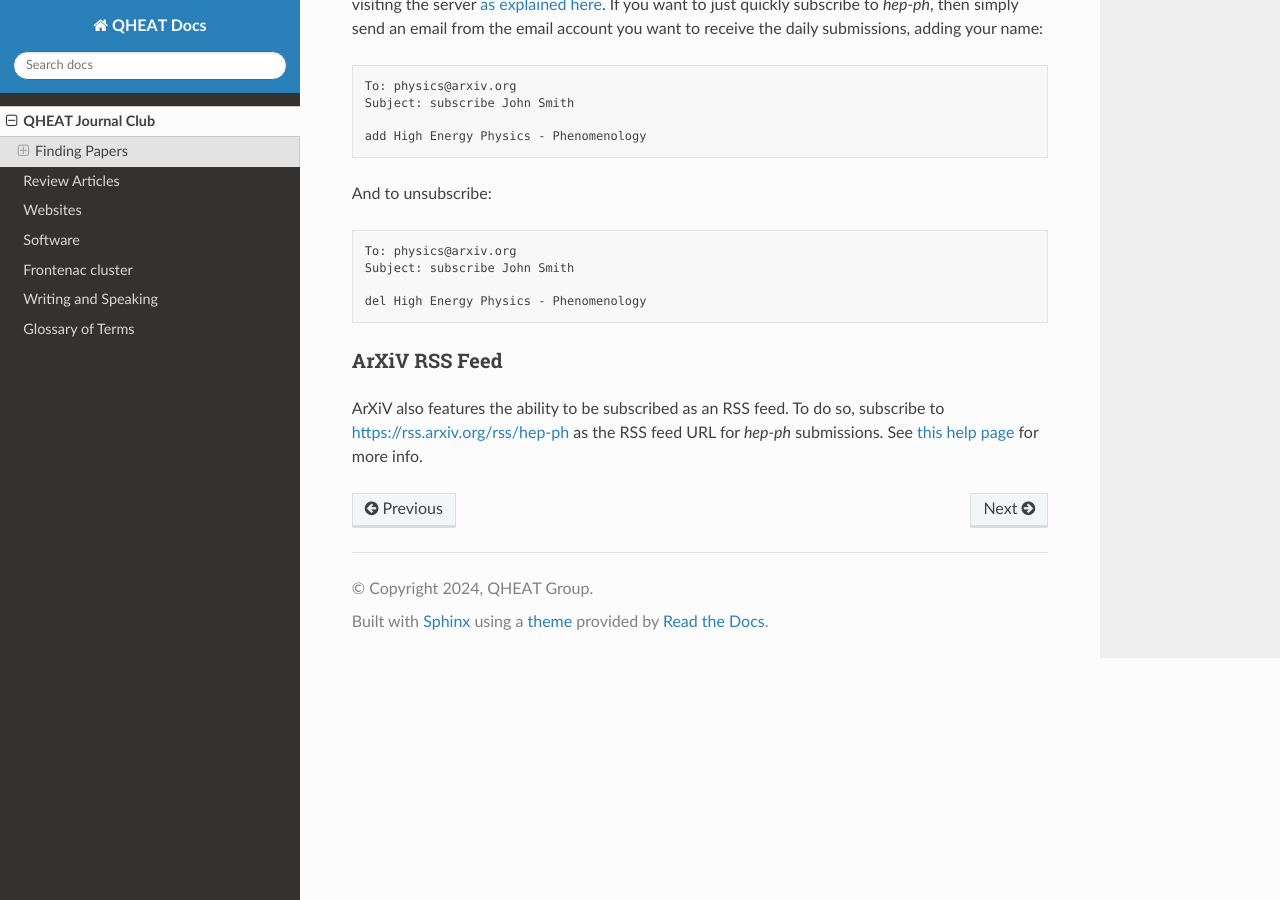
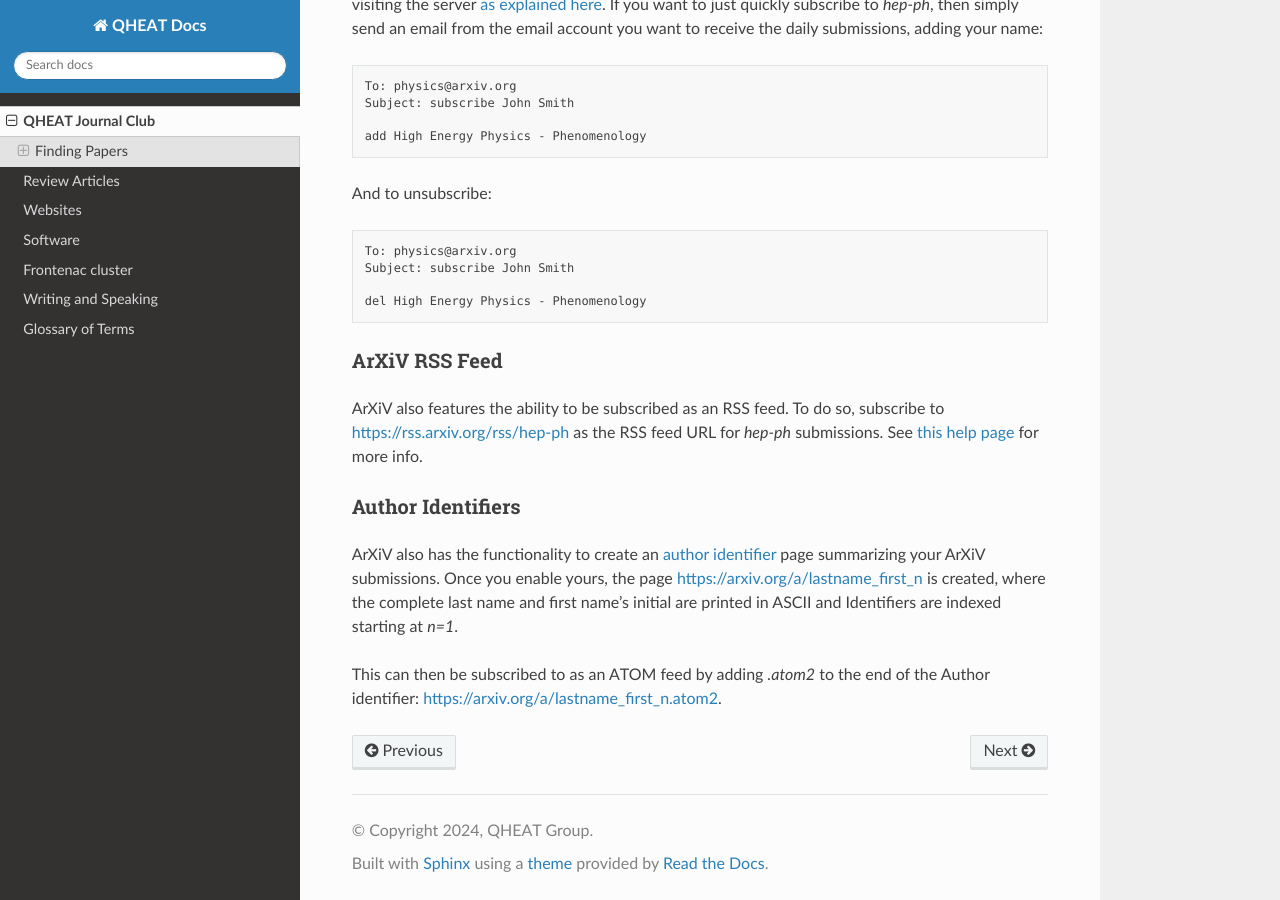
Before and after one commit to aaronvincent/QHEAT, a Sphinx documentation site: the page built from docs/source/qheat-jc.rst, in a window 1280 px wide and 900 px high, scrolled down 537 px. Built offline with Sphinx 7.4.7 and the Read the Docs theme 3.1.0, drawn with Linux system fonts in a browser that asks for light colours.

Commit message:
Info on arxiv author identifiers

```diff
--- a/docs/source/qheat-jc.rst
+++ b/docs/source/qheat-jc.rst
@@ -52,3 +52,17 @@
 subscribe to `<https://rss.arxiv.org/rss/hep-ph>`_ as the RSS feed URL for
 *hep-ph* submissions.
 See `this help page <https://info.arxiv.org/help/rss.html>`_ for more info.
+
+.. _auth-id:
+
+Author Identifiers
+******************
+ArXiV also has the functionality to create an
+`author identifier <https://info.arxiv.org/help/author_identifiers.html>`_ page
+summarizing your ArXiV submissions.
+Once you enable yours, the page `<https://arxiv.org/a/lastname_first_n>`_ is
+created, where the complete last name and first name's initial are printed in
+ASCII and Identifiers are indexed starting at `n=1`.
+
+This can then be subscribed to as an ATOM feed by adding `.atom2` to the end of
+the Author identifier: `<https://arxiv.org/a/lastname_first_n.atom2>`_.
```
